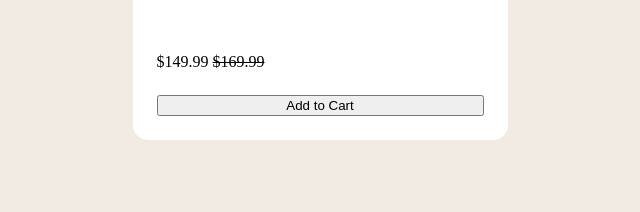
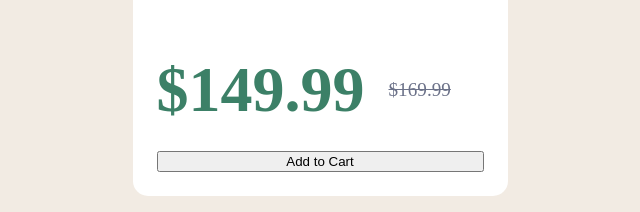
Before and after one commit to aliravn/fe.mentor-challenge-product-preview-card, a plain HTML site: page index.html in a window 1280 px wide. Shown: the part 800-1012 px from the top of the page, without its empty margins (320-960 px from the left). Before the commit the page ends 956 px from the top, so only its background shows below. Drawn offline with Linux system fonts and the light colour scheme.

Commit message:
style prices

```diff
--- a/css/style-common.css
+++ b/css/style-common.css
@@ -53,6 +53,24 @@ body {
 	margin-bottom: 56px;
 }
 
+.priceContainer {
+	display: flex;
+	flex-flow: row;
+	align-items: center;
+}
+
+.priceCurrent {
+	font-size: 4rem;
+	font-weight: 700;
+	color: var(--color-primary-cyan);
+	margin-right: 24px;
+}
+
+.priceOld {
+	font-size: 1.2rem;
+	color: var(--color-neutral-grayblue);
+}
+
 .addToCartButton {
 	margin: 24px;
 }
--- a/index.html
+++ b/index.html
@@ -23,8 +23,8 @@
 					House of CHANEL.
 				</p>
 				<div class="priceContainer">
-					<span>$149.99</span>
-					<span><s>$169.99</s></span>
+					<span class="priceCurrent">$149.99</span>
+					<span class="priceOld"><s>$169.99</s></span>
 				</div>
 			</section>
 			<button class="addToCartButton">Add to Cart</button>
```
